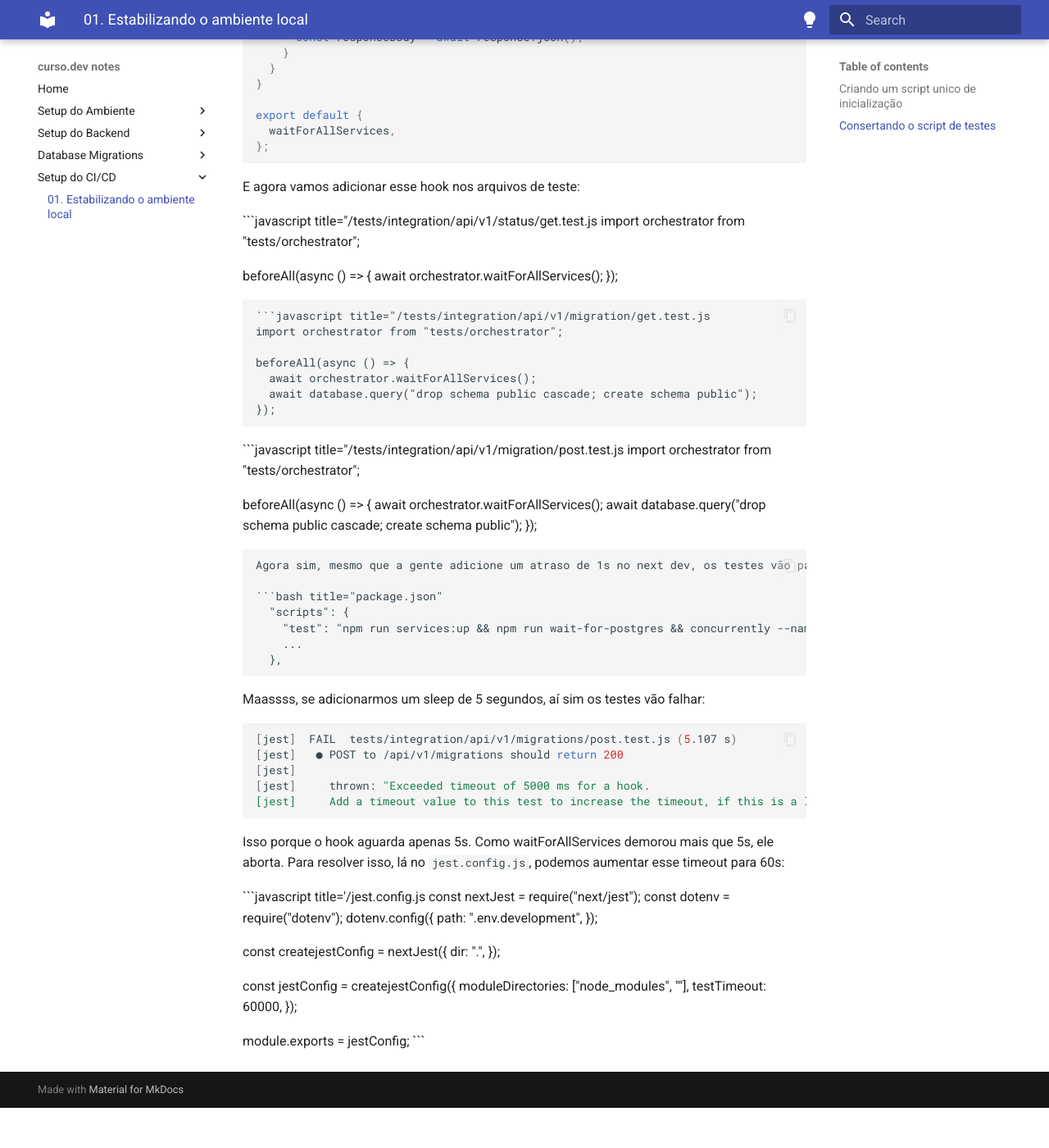
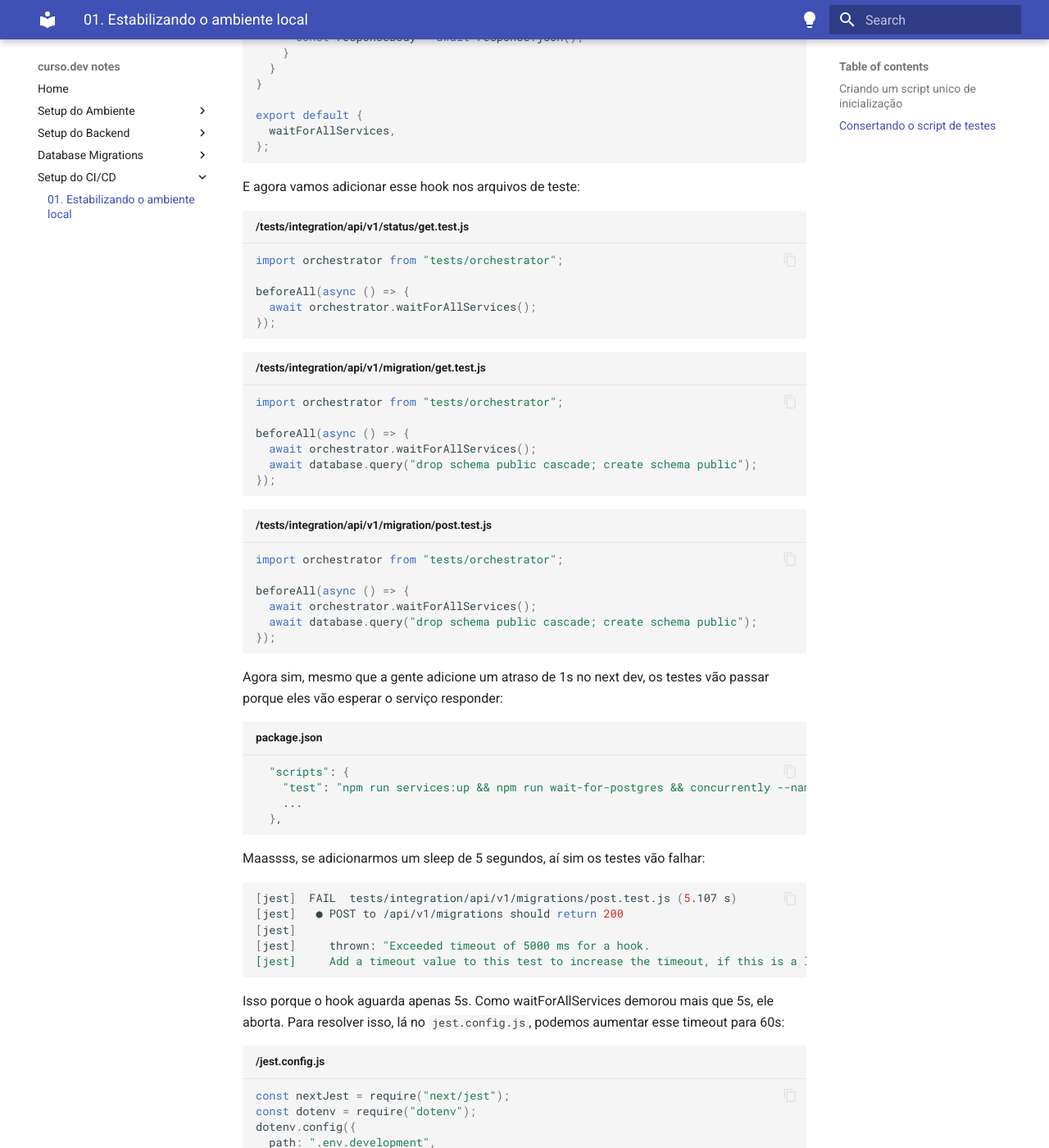
Before and after one commit to brunononogaki/curso.dev-study-notes-mkdocs, an MkDocs documentation site: the page built from docs/setup_cicd/01_Estabilizando_Local.md, in a window 1280 px wide and 1400 px high, scrolled down 3608 px. Shown: the whole window at 82% size. Built offline with MkDocs 1.6.1 and Material for MkDocs 9.7.7, drawn with Linux system fonts in a browser that asks for light colours; before the commit the page ends 4959 px from its top, so only the background shows below that; some of the changed text lies outside the part shown.

Commit message:
Adicionando setup_cicd

````diff
--- a/docs/setup_cicd/01_Estabilizando_Local.md
+++ b/docs/setup_cicd/01_Estabilizando_Local.md
@@ -151,7 +151,7 @@ export default {
 
 E agora vamos adicionar esse hook nos arquivos de teste:
 
-```javascript title="/tests/integration/api/v1/status/get.test.js
+```javascript title="/tests/integration/api/v1/status/get.test.js"
 import orchestrator from "tests/orchestrator";
 
 beforeAll(async () => {
@@ -159,7 +159,7 @@ beforeAll(async () => {
 });
 ```
 
-```javascript title="/tests/integration/api/v1/migration/get.test.js
+```javascript title="/tests/integration/api/v1/migration/get.test.js"
 import orchestrator from "tests/orchestrator";
 
 beforeAll(async () => {
@@ -168,7 +168,7 @@ beforeAll(async () => {
 });
 ```
 
-```javascript title="/tests/integration/api/v1/migration/post.test.js
+```javascript title="/tests/integration/api/v1/migration/post.test.js"
 import orchestrator from "tests/orchestrator";
 
 beforeAll(async () => {
@@ -199,7 +199,7 @@ Maassss, se adicionarmos um sleep de 5 segundos, aí sim os testes vão falhar:
 Isso porque o hook aguarda apenas 5s. Como waitForAllServices demorou mais que 5s, ele aborta.
 Para resolver isso, lá no `jest.config.js`, podemos aumentar esse timeout para 60s:
 
-```javascript title='/jest.config.js
+```javascript title="/jest.config.js"
 const nextJest = require("next/jest");
 const dotenv = require("dotenv");
 dotenv.config({
````
Also changed, not shown: other parts of docs/setup_cicd/01_Estabilizando_Local.md (+2 -0 lines).
